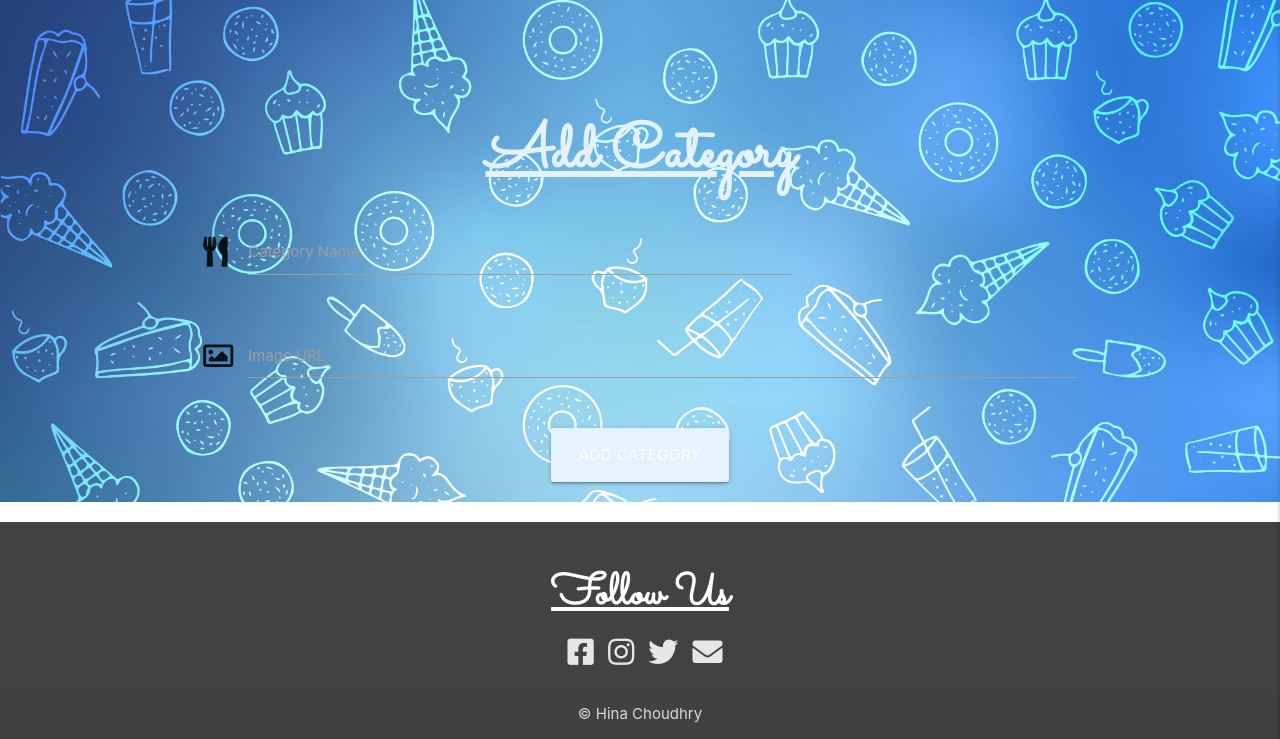
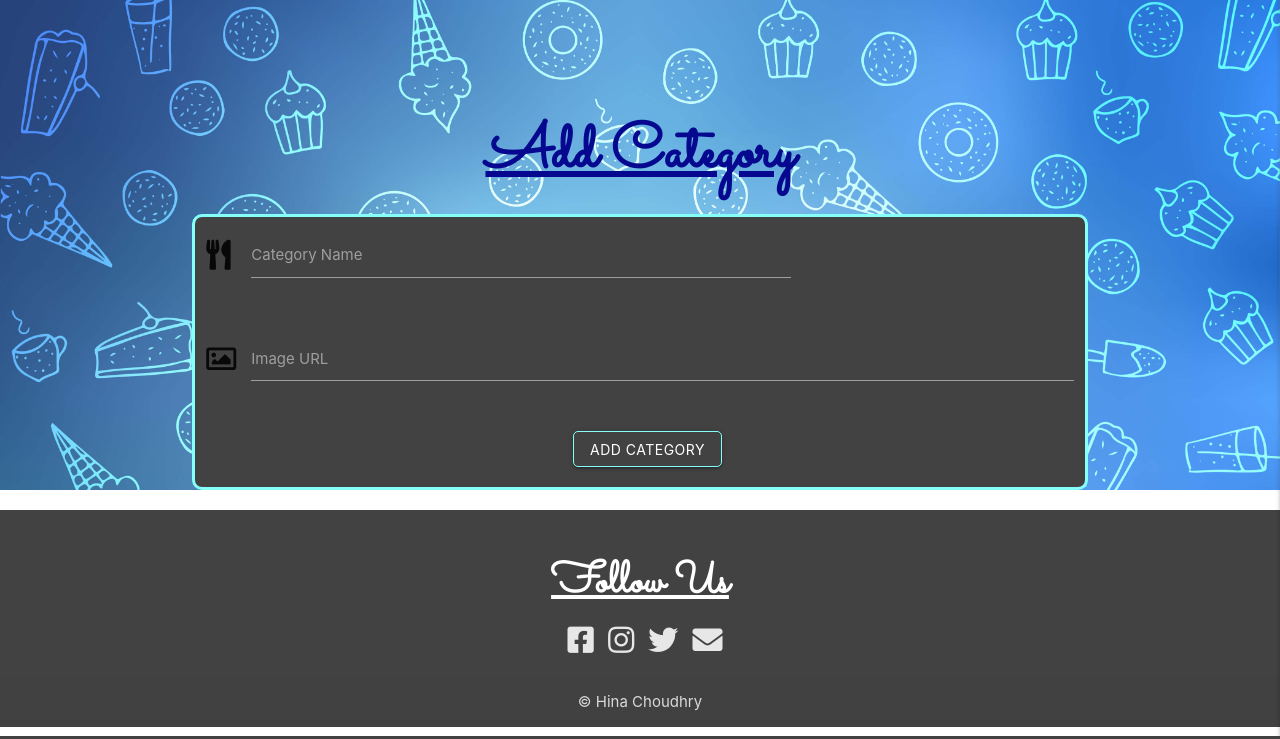
Before and after one commit to HinaChoudhry/Sweet-Tooth, a Flask app: page /add_category in a window 1280 px wide. Shown: the part 64-803 px from the top of the page. Run offline with Flask 2, Linux system fonts and the light colour scheme; the visitor is signed in with stand-in values (Sample User, id 1); some libraries are stand-ins or nearby versions.

Commit message:
Added card background to edit and add category forms, stylised buttons for these forms as well

```diff
--- a/templates/add_category.html
+++ b/templates/add_category.html
@@ -1,9 +1,9 @@
 {% extends "base.html" %}
 {% block content %}
 
-    <h1 class="blue-text text-lighten-5 center-align text-font h1-padding ">Add Category</h1>
+    <h1 class="center-align h1-padding text-font">Add Category</h1>
 
-    <div class="row container">
+    <div class="row container grey darken-3 card-bg">
         <form class="col s12" method="POST" action="{{ url_for('add_category')}}">
 
             <div class="row container">
@@ -26,7 +26,7 @@
 
             <div class="row">
                 <div class="col s12 center-align">
-                    <button type="submit" class="btn-large blue lighten-5">
+                    <button type="submit" class="btn ">
                         Add Category
                     </button>
                 </div>
--- a/templates/edit_category.html
+++ b/templates/edit_category.html
@@ -3,7 +3,7 @@
 
     <h1 class="center-align h1-padding text-font">Edit Category</h1>
 
-    <div class="row">
+    <div class="row container grey darken-3 card-bg ">
         <form class="col s12" method="POST" action="{{ url_for('edit_category', category_id=category._id) }}">
 
             <div class="row">
@@ -25,9 +25,9 @@
             </div>
 
             <div class="row">
-                <a href="{{ url_for('get_categories') }}" class="btn-large">Cancel<i class=fas fa-times-circle right></i></a>
+                <a href="{{ url_for('get_categories') }}" class="btn ">Cancel<i class=fas fa-times-circle right></i></a>
                 <div class="col s12 center-align">
-                    <button type="submit" class="btn-large blue lighten-5">
+                    <button type="submit" class="btn ">
                         Edit Category<i class="fas fa-edit right"></i>
                     </button>
                 </div>
```
